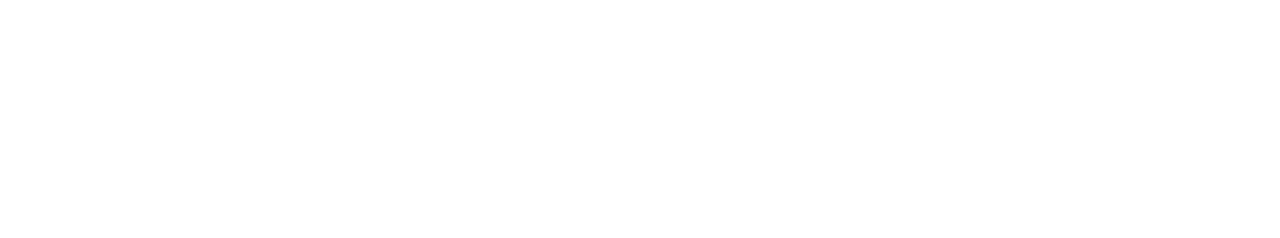
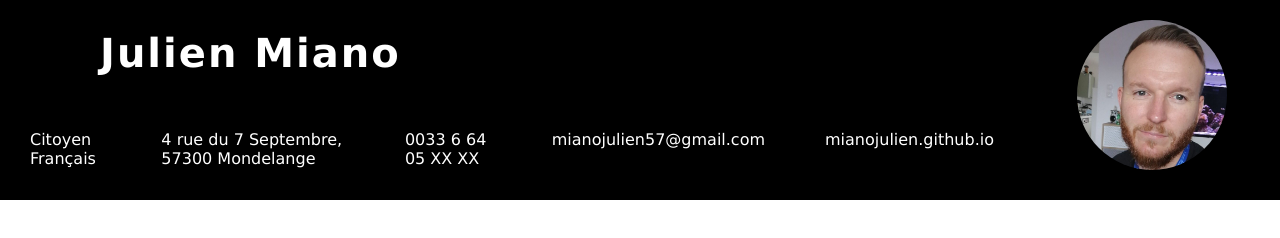
Before and after one commit to MianoJulien/CV-Julien, a plain HTML site: page index.html in a window 1280 px wide. Drawn offline with Linux system fonts and the light colour scheme.

Commit message:
ajout header

```diff
--- a/index.html
+++ b/index.html
@@ -8,5 +8,17 @@
     <title>CV Julien</title>
     <link rel="stylesheet" href="./style.css" />
   </head>
-  <body></body>
+  <body>
+    <header>
+      <h1>Julien Miano</h1>
+      <ul class="list-header">
+        <li>Citoyen Français</li>
+        <li>4 rue du 7 Septembre, 57300 Mondelange</li>
+        <li>0033 6 64 05 XX XX</li>
+        <li>mianojulien57@gmail.com</li>
+        <li>mianojulien.github.io</li>
+      </ul>
+      <img src="./img/photo.jpg" alt="photo-cv" height="150px" />
+    </header>
+  </body>
 </html>
--- a/style.css
+++ b/style.css
@@ -0,0 +1,44 @@
+* {
+  margin: 0;
+  padding: 0;
+}
+
+body {
+  font-family: Verdana, Geneva, Tahoma, sans-serif;
+}
+
+header {
+  background: black;
+  color: white;
+  height: 200px;
+  display: grid;
+  grid-template-columns: 80% 20%;
+  grid-template-rows: 1fr 1fr;
+  grid-template-areas: "h1 photo" "ul photo";
+}
+
+h1 {
+  padding: 30px 0 0 100px;
+  font-size: 2.5rem;
+  letter-spacing: 2px;
+  grid-area: h1;
+}
+
+ul {
+  display: flex;
+  list-style: none;
+  grid-area: ul;
+}
+
+li {
+  margin: 20px;
+  padding: 10px;
+}
+
+img {
+  border-radius: 150px;
+  right: 10px;
+  top: 10px;
+  grid-area: photo;
+  margin: 20px auto;
+}
```
Also changed, not shown: img/photo.jpg (added).
